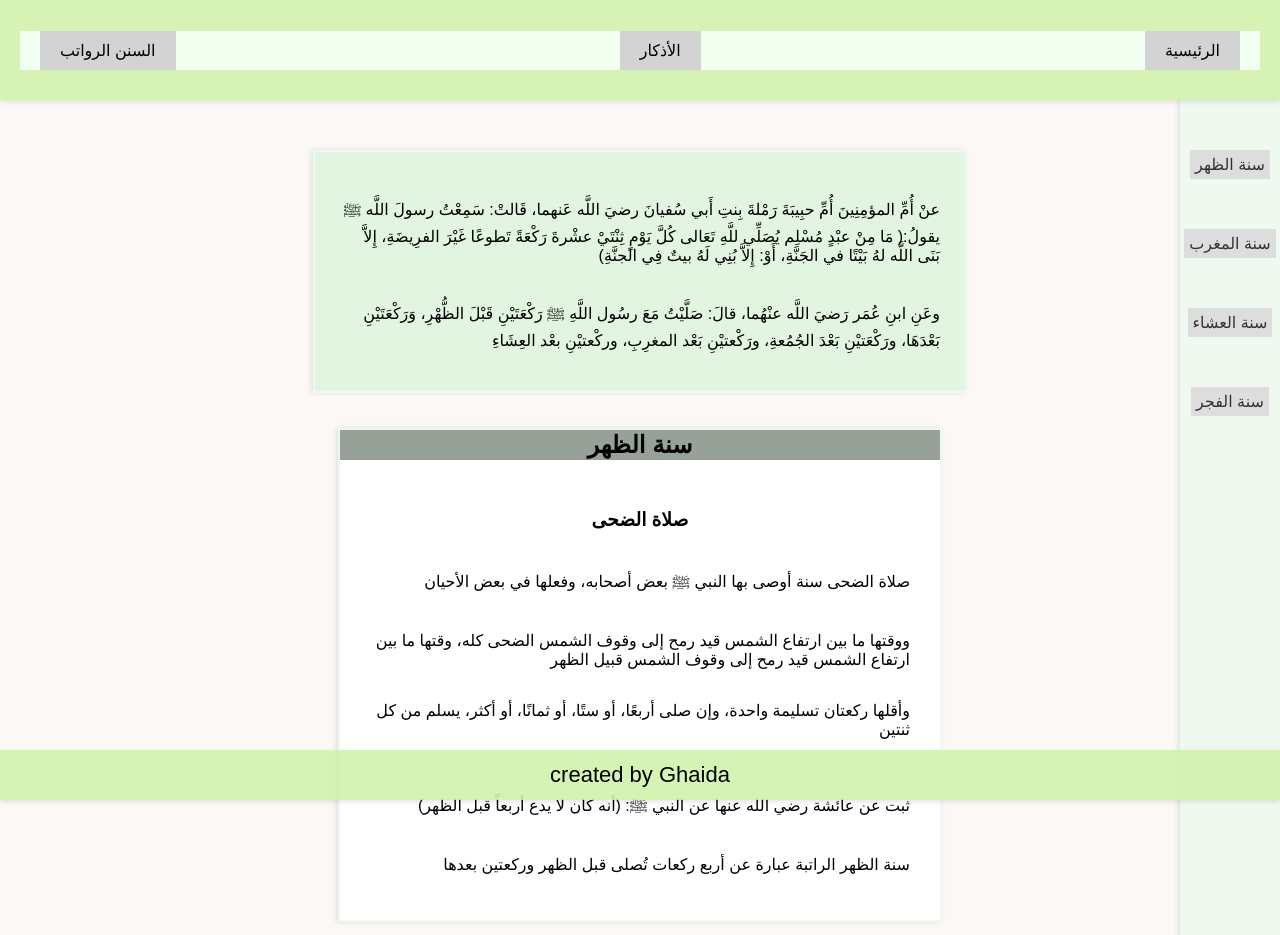
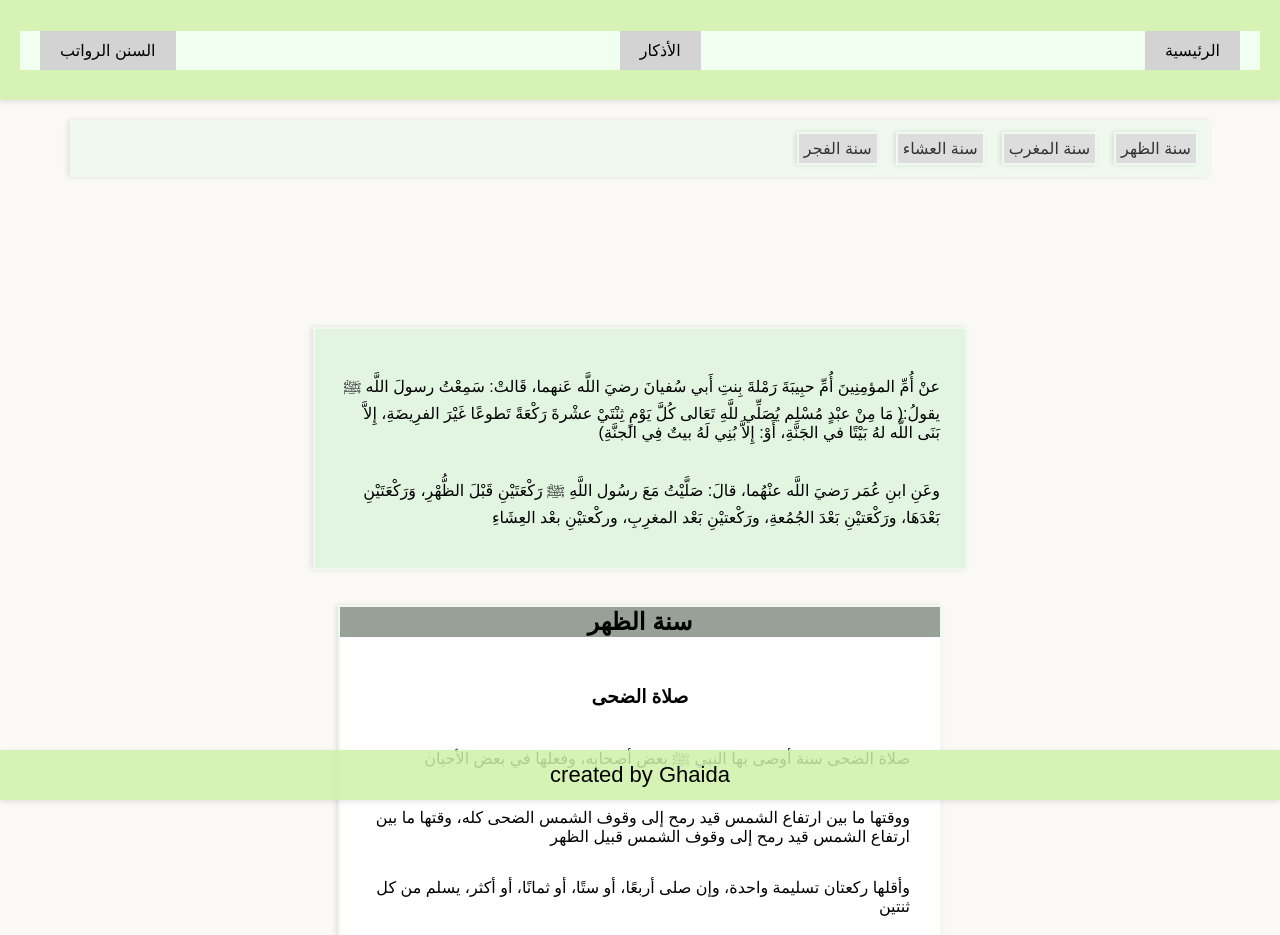
Before and after one commit to GhaidaAL36/WARD, a plain HTML site: page sunn-page.html in a window 1280 px wide. Shown: the top 935 px of the page. Drawn offline with Linux system fonts and the light colour scheme; a web font is replaced by a local one.

Commit message:
Add files via upload

```diff
--- a/styles/azkar.css
+++ b/styles/azkar.css
@@ -58,29 +58,28 @@
   width: 100%;
 }
 
-.sidebar {
+.box{
   display: flex;
-  flex-direction: column;
-  align-items: center;
-  position: fixed;
-  top: 100px;
-  right: 0;
-  width: 100px;
-  height: 100%;
+  flex-direction: row-reverse;
+  margin: 120px 70px;
   background-color: #eff9ef;
+  border: 2px solid #eff9ef;
   box-shadow: -2px 0 5px rgba(0, 0, 0, 0.1);
-  padding-top: 50px;
+  padding: 10px;
+
 }
 
-.sidebar-item {
+.item{
+  background-color: #ddd;
   padding: 5px;
-  margin-bottom: 50px;
+  border: 2px solid #eff9ef;
+  box-shadow: -2px 0 5px rgba(0, 0, 0, 0.1);
+  cursor: pointer;
+  margin-left: 17px;
   text-decoration: none;
-  background-color: #ddd;
   color: #333;
 }
 
-
-.sidebar-item:hover {
+.item:hover{
   background-color: #C0C0C0;
 }
--- a/styles/sunn.css
+++ b/styles/sunn.css
@@ -1,5 +1,3 @@
-
-
 .content-contener{
   margin: 150px auto;
   display: flex;
@@ -65,32 +63,28 @@
 }
 
 
-
-.sidebar {
+.box{
   display: flex;
-  flex-direction: column;
-  align-items: center;
-  position: fixed;
-  top: 100px;
-  right: 0;
-  width: 100px;
-  height: 100%;
+  flex-direction: row-reverse;
+  margin: 120px 70px;
   background-color: #eff9ef;
+  border: 2px solid #eff9ef;
   box-shadow: -2px 0 5px rgba(0, 0, 0, 0.1);
-  margin: 0;
-  padding-top: 50px;
-}
-
-.sidebar-item {
-  display: flex;
-  padding: 5px;
-  margin-bottom: 50px;
-  text-decoration: none;
-  background-color: #ddd;
-  color: #333;
+  padding: 10px;
 
 }
 
-.sidebar-item:hover {
+.item{
+  background-color: #ddd;
+  padding: 5px;
+  border: 2px solid #eff9ef;
+  box-shadow: -2px 0 5px rgba(0, 0, 0, 0.1);
+  cursor: pointer;
+  margin-left: 17px;
+  text-decoration: none;
+  color: #333;
+}
+
+.item:hover{
   background-color: #C0C0C0;
 }
--- a/sunn-page.html
+++ b/sunn-page.html
@@ -20,6 +20,13 @@
         <a class="menu-item" href="azkar-page.html">الأذكار</a>
         <a class="menu-item" href="index.html">الرئيسية</a>
       </div>
+    </div>
+
+    <div class="box" id="sidebar">
+      <a class="item" href="#section1">سنة الظهر</a>
+      <a class="item" href="#section2">سنة المغرب</a>
+      <a class="item" href="#section3">سنة العشاء</a>
+      <a class="item" href="#section4">سنة الفجر</a>
     </div>
 
     <div class="content-contener">
@@ -87,14 +94,6 @@
 
 
 
-
-    <div class="sidebar" id="sidebar">
-      <a class="sidebar-item" href="#section1">سنة الظهر</a>
-      <a class="sidebar-item" href="#section2">سنة المغرب</a>
-      <a class="sidebar-item" href="#section3">سنة العشاء</a>
-      <a class="sidebar-item" href="#section4">سنة الفجر</a>
-    </div>
-
     <div class="footer-contener">
       <div class="footer">
         <p>created by Ghaida</p>
```
Also changed, not shown: azkar-page.html (+9 -6 lines).
